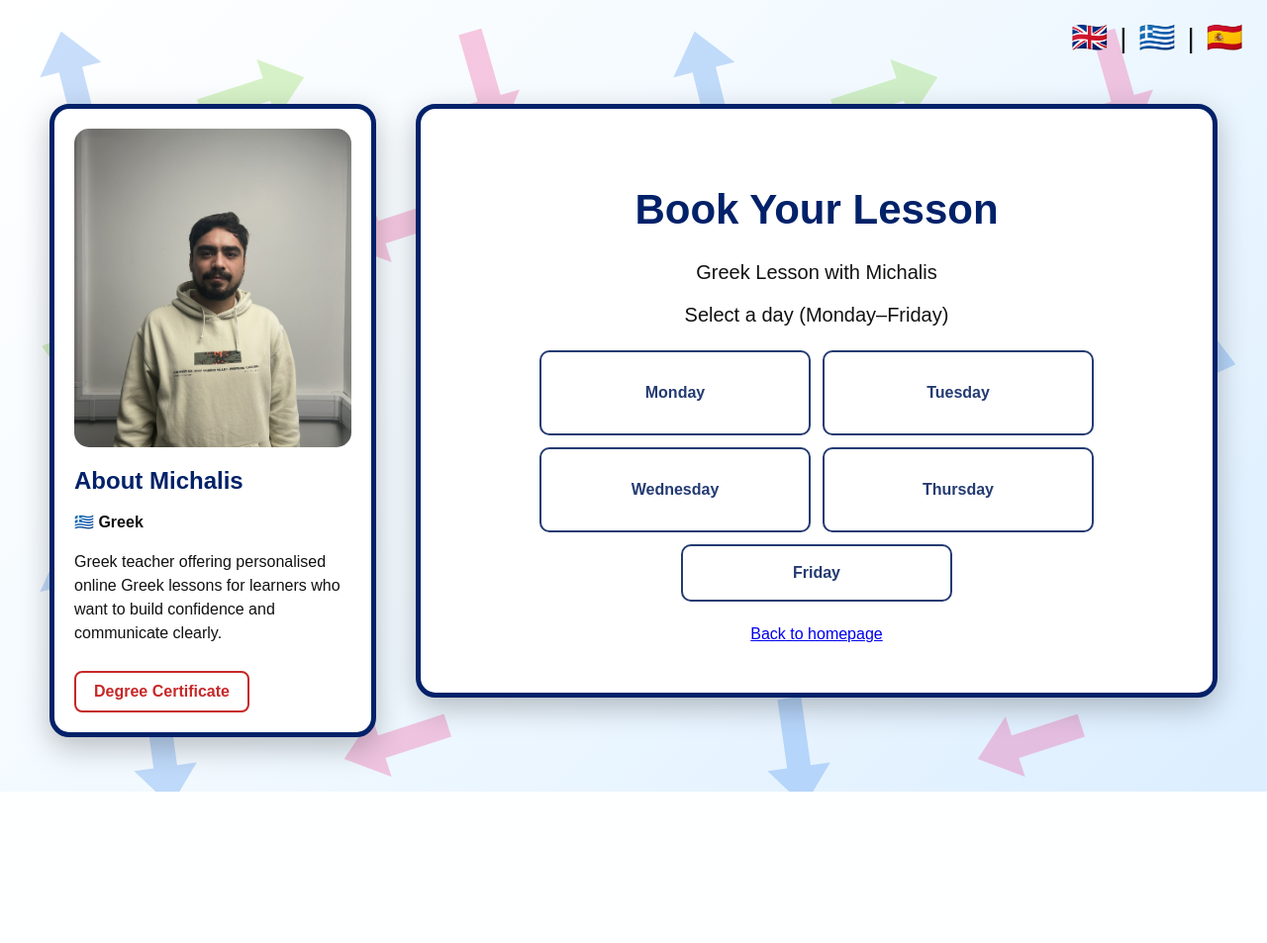
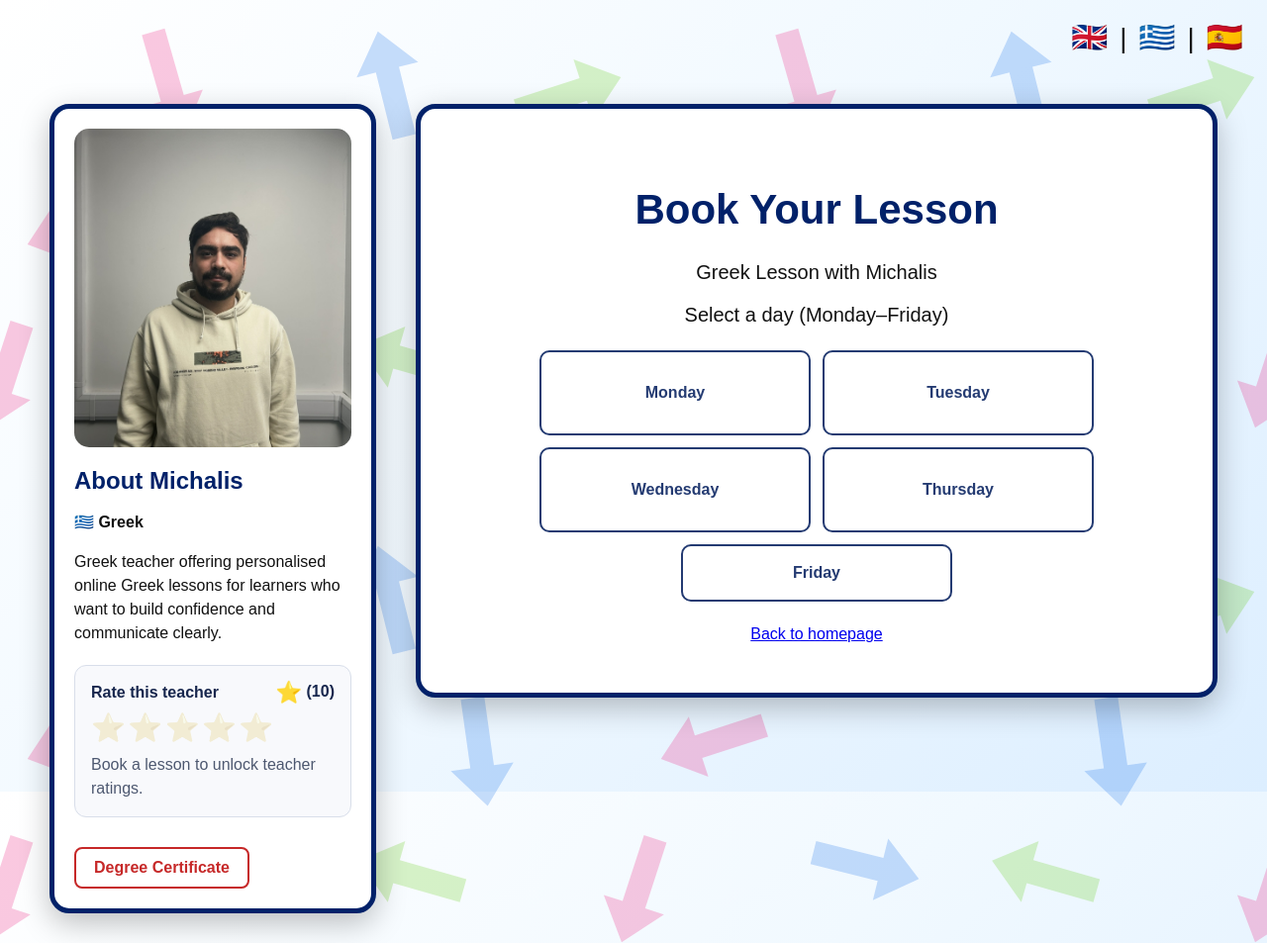
Before and after one commit to EnglishwithMike/english-teacher-website, a Flask app: page /booking/michalis in a window 1280 px wide. Shown: the whole page at 99% size. Before the commit the page ends 800 px from the top, so only its background shows below. Run offline with Flask 3, Linux system fonts and the light colour scheme; data that the repository does not hold is empty; some libraries are stand-ins or nearby versions.

Commit message:
Add verified teacher rating system

```diff
--- a/app.py
+++ b/app.py
@@ -13,6 +13,7 @@ from cloud_storage import (
 )
 import os
 import io
+import hmac
 import uuid
 import time
 import subprocess
@@ -69,6 +70,14 @@ TRANSLATIONS = {
         "slogan": "Learn in every direction.",
         "free_lesson_message": "🎉 First lesson FREE with Mike & Michalis!",
         "book_a_lesson": "Book a Lesson",
+        "rate_this_teacher": "Rate this teacher",
+        "choose_rating": "Choose a rating from 1 to 5 stars",
+        "out_of_5_stars": "out of 5 stars",
+        "submit_rating": "Submit rating",
+        "rating_thanks": "Thank you! Your rating has been added.",
+        "rating_already": "You have already rated this teacher.",
+        "rating_only_booked": "Only students who have booked a lesson can leave a rating.",
+        "rating_unlock": "Book a lesson to unlock teacher ratings.",
         "about_us": "About Us",
         "about_intro": "LearningXY is an independent online learning website that gives people from all around the world the opportunity to learn while also allowing teachers to create and offer their own lessons.",
         "qualified_tutors": "Qualified and supportive tutors",
@@ -114,6 +123,14 @@ TRANSLATIONS = {
         "slogan": "Μάθηση προς κάθε κατεύθυνση.",
         "free_lesson_message": "🎉 Πρώτο μάθημα ΔΩΡΕΑΝ με τον Mike και τον Michalis!",
         "book_a_lesson": "Κλείστε ένα Μάθημα",
+        "rate_this_teacher": "Αξιολογήστε αυτόν τον εκπαιδευτικό",
+        "choose_rating": "Επιλέξτε αξιολόγηση από 1 έως 5 αστέρια",
+        "out_of_5_stars": "από 5 αστέρια",
+        "submit_rating": "Υποβολή αξιολόγησης",
+        "rating_thanks": "Ευχαριστούμε! Η αξιολόγησή σας προστέθηκε.",
+        "rating_already": "Έχετε ήδη αξιολογήσει αυτόν τον εκπαιδευτικό.",
+        "rating_only_booked": "Μόνο οι μαθητές που έχουν κλείσει μάθημα μπορούν να αφήσουν αξιολόγηση.",
+        "rating_unlock": "Κλείστε ένα μάθημα για να ενεργοποιήσετε τις αξιολογήσεις.",
         "about_us": "Σχετικά με Εμάς",
         "about_intro": "Το LearningXY είναι μια ανεξάρτητη διαδικτυακή ιστοσελίδα μάθησης που δίνει σε ανθρώπους από όλο τον κόσμο την ευκαιρία να μάθουν, ενώ παράλληλα επιτρέπει σε εκπαιδευτικούς να δημιουργούν και να προσφέρουν τα δικά τους μαθήματα.",
         "qualified_tutors": "Καταρτισμένοι και υποστηρικτικοί καθηγητές",
@@ -159,6 +176,14 @@ TRANSLATIONS = {
         "slogan": "Aprendizaje en todas las direcciones.",
         "free_lesson_message": "🎉 ¡Primera clase GRATIS con Mike y Michalis!",
         "book_a_lesson": "Reserva una Clase",
+        "rate_this_teacher": "Valora a este profesor",
+        "choose_rating": "Elige una valoración de 1 a 5 estrellas",
+        "out_of_5_stars": "de 5 estrellas",
+        "submit_rating": "Enviar valoración",
+        "rating_thanks": "¡Gracias! Tu valoración ha sido añadida.",
+        "rating_already": "Ya has valorado a este profesor.",
+        "rating_only_booked": "Solo los estudiantes que hayan reservado una clase pueden dejar una valoración.",
+        "rating_unlock": "Reserva una clase para poder valorar al profesor.",
         "about_us": "Sobre Nosotros",
         "about_intro": "LearningXY es un sitio web independiente de aprendizaje en línea que ofrece a personas de todo el mundo la oportunidad de aprender, al mismo tiempo que permite a los profesores crear y ofrecer sus propias clases.",
         "qualified_tutors": "Profesores cualificados y comprometidos",
@@ -209,6 +234,85 @@ def get_lang():
     return lang
 
 
+RATING_START_COUNTS = {
+    "mike": 16,
+    "michalis": 10,
+}
+
+
+def get_teacher_rating_counts(teacher_keys):
+    counts = {
+        teacher: RATING_START_COUNTS.get(teacher, 0)
+        for teacher in teacher_keys
+    }
+
+    conn = sqlite3.connect("bookings.db")
+    cursor = conn.cursor()
+    rows = cursor.execute("""
+        SELECT teacher, COUNT(*)
+        FROM teacher_ratings
+        GROUP BY teacher
+    """).fetchall()
+    conn.close()
+
+    for row in rows:
+        teacher = row[0]
+        counts[teacher] = (
+            RATING_START_COUNTS.get(teacher, 0) + int(row[1])
+        )
+
+    return counts
+
+
+def grant_rating_permission(teacher, email):
+    permissions = dict(session.get("rating_permissions", {}))
+    permissions[teacher] = email.strip().lower()
+    session["rating_permissions"] = permissions
+    session.permanent = True
+    session.modified = True
+
+
+def teacher_booking_path(teacher):
+    if teacher == "mike":
+        return "/booking"
+    if teacher == "michalis":
+        return "/booking/michalis"
+    return f"/booking/teacher/{teacher}"
+
+
+def get_teacher_rating_context(teacher):
+    counts = get_teacher_rating_counts([teacher])
+    permissions = session.get("rating_permissions", {})
+    booking_email = permissions.get(teacher)
+    already_rated = False
+
+    if booking_email:
+        conn = sqlite3.connect("bookings.db")
+        cursor = conn.cursor()
+        already_rated = cursor.execute("""
+            SELECT id
+            FROM teacher_ratings
+            WHERE teacher = ? AND booking_email = ?
+        """, (teacher, booking_email)).fetchone() is not None
+        conn.close()
+
+    csrf_token = session.get("rating_csrf_token")
+
+    if not csrf_token:
+        csrf_token = uuid.uuid4().hex
+        session["rating_csrf_token"] = csrf_token
+
+    return {
+        "rating_count": counts.get(
+            teacher,
+            RATING_START_COUNTS.get(teacher, 0)
+        ),
+        "can_rate": bool(booking_email),
+        "already_rated": already_rated,
+        "rating_csrf_token": csrf_token,
+    }
+
+
 
 def init_db():
     conn = sqlite3.connect("bookings.db")
@@ -258,6 +362,17 @@ def init_db():
             time TEXT NOT NULL,
             created_at TEXT DEFAULT CURRENT_TIMESTAMP,
             UNIQUE (lesson_date, time)
+        )
+    """)
+
+    c.execute("""
+        CREATE TABLE IF NOT EXISTS teacher_ratings (
+            id INTEGER PRIMARY KEY AUTOINCREMENT,
+            teacher TEXT NOT NULL,
+            booking_email TEXT NOT NULL,
+            rating INTEGER NOT NULL CHECK (rating BETWEEN 1 AND 5),
+            created_at TEXT DEFAULT CURRENT_TIMESTAMP,
+            UNIQUE (teacher, booking_email)
         )
     """)
 
@@ -379,10 +494,16 @@ def get_approved_teacher_by_slug(slug):
 @app.route("/")
 def home():
     lang = get_lang()
+    approved_teachers = get_public_approved_teachers()
+    teacher_keys = ["mike", "michalis"] + [
+        teacher["slug"] for teacher in approved_teachers
+    ]
+
     return render_template(
         "index.html",
         teachers=TEACHERS,
-        approved_teachers=get_public_approved_teachers(),
+        approved_teachers=approved_teachers,
+        rating_counts=get_teacher_rating_counts(teacher_keys),
         lang=lang,
         t=TRANSLATIONS[lang]
     )
@@ -500,6 +621,7 @@ def booking_approved_teacher(teacher_slug):
     availability = get_dynamic_teacher_availability(
         teacher_info["id"]
     )
+    rating_context = get_teacher_rating_context(teacher_slug)
 
     return render_template(
         "booking.html",
@@ -508,7 +630,8 @@ def booking_approved_teacher(teacher_slug):
         dynamic_teacher=True,
         available_days=[row["day"] for row in availability],
         lang=lang,
-        t=TRANSLATIONS[lang]
+        t=TRANSLATIONS[lang],
+        **rating_context
     )
 
 
@@ -623,6 +746,8 @@ def get_upcoming_static_dates(teacher):
 @app.route("/booking")
 def booking():
     lang = get_lang()
+    rating_context = get_teacher_rating_context("mike")
+
     return render_template(
         "booking.html",
         teacher="mike",
@@ -630,12 +755,15 @@ def booking():
         upcoming_dates=get_upcoming_static_dates("mike"),
         lang=lang,
         t=TRANSLATIONS[lang],
+        **rating_context
     )
 
 
 @app.route("/booking/michalis")
 def booking_michalis():
     lang = get_lang()
+    rating_context = get_teacher_rating_context("michalis")
+
     return render_template(
         "booking.html",
         teacher="michalis",
@@ -643,6 +771,7 @@ def booking_michalis():
         upcoming_dates=get_upcoming_static_dates("michalis"),
         lang=lang,
         t=TRANSLATIONS[lang],
+        **rating_context
     )
 
 
@@ -940,6 +1069,7 @@ def book():
         conn.commit()
         conn.close()
 
+        grant_rating_permission(teacher, email)
         teacher_name = teacher_info["name"]
         teacher_flag = teacher_info["flag"]
 
@@ -1064,6 +1194,79 @@ You can also see this booking in your teacher dashboard.
     )
 
 
+@app.route("/rate-teacher/<teacher>", methods=["POST"])
+def rate_teacher(teacher):
+    lang = request.form.get("lang", "en")
+
+    if lang not in TRANSLATIONS:
+        lang = "en"
+
+    expected_token = session.get("rating_csrf_token")
+    submitted_token = request.form.get("csrf_token", "")
+
+    if (
+        not expected_token
+        or not hmac.compare_digest(expected_token, submitted_token)
+    ):
+        return "Invalid rating request.", 400
+
+    try:
+        rating = int(request.form.get("rating", ""))
+    except ValueError:
+        rating = 0
+
+    if rating not in (1, 2, 3, 4, 5):
+        return "Please choose a rating from 1 to 5 stars.", 400
+
+    permissions = session.get("rating_permissions", {})
+    booking_email = permissions.get(teacher)
+
+    booking_path = teacher_booking_path(teacher)
+
+    if not booking_email:
+        return redirect(
+            f"{booking_path}?lang={lang}&rating_status=not-eligible"
+            "#teacher-rating"
+        )
+
+    conn = sqlite3.connect("bookings.db")
+    cursor = conn.cursor()
+
+    eligible_booking = cursor.execute("""
+        SELECT id
+        FROM bookings
+        WHERE teacher = ?
+          AND LOWER(email) = ?
+        LIMIT 1
+    """, (teacher, booking_email)).fetchone()
+
+    if not eligible_booking:
+        conn.close()
+        return redirect(
+            f"{booking_path}?lang={lang}&rating_status=not-eligible"
+            "#teacher-rating"
+        )
+
+    cursor.execute("""
+        INSERT INTO teacher_ratings
+            (teacher, booking_email, rating)
+        VALUES (?, ?, ?)
+        ON CONFLICT DO NOTHING
+        RETURNING id
+    """, (teacher, booking_email, rating))
+
+    rating_added = cursor.fetchone() is not None
+    conn.commit()
+    conn.close()
+
+    status = "thanks" if rating_added else "already-rated"
+
+    return redirect(
+        f"{booking_path}?lang={lang}&rating_status={status}"
+        "#teacher-rating"
+    )
+
+
 @app.route("/success")
 def success():
     session_id = request.args.get("session_id")
@@ -1172,6 +1375,8 @@ def success():
         conn.commit()
 
     conn.close()
+
+    grant_rating_permission(teacher, email)
 
     owner_email_ok = send_email(
         OWNER_EMAIL,
--- a/static/style.css
+++ b/static/style.css
@@ -2439,3 +2439,119 @@ body {
     background: #edf9f0;
     color: #245c35;
 }
+
+
+/* Teacher review counts beside booking buttons */
+.teacher-card > a {
+    display: inline-block;
+    vertical-align: middle;
+}
+
+.teacher-rating {
+    display: inline-block;
+    margin-left: 12px;
+    color: #17264d;
+    font-weight: 700;
+    vertical-align: middle;
+    white-space: nowrap;
+}
+
+
+.rating-star {
+    display: inline-block;
+    font-size: 1.35em;
+    line-height: 1;
+    filter: none;
+    vertical-align: middle;
+}
+
+
+/* Interactive teacher rating system */
+.teacher-rating-widget {
+    margin: 1.25rem 0;
+    padding: 1rem;
+    border: 1px solid #d8deea;
+    border-radius: 12px;
+    background: #f8f9fc;
+}
+
+.teacher-rating-heading {
+    display: flex;
+    align-items: center;
+    justify-content: space-between;
+    gap: 1rem;
+    margin-bottom: 0.7rem;
+    color: #17264d;
+}
+
+.teacher-rating-total {
+    white-space: nowrap;
+    font-weight: 700;
+}
+
+.teacher-rating-form {
+    margin: 0;
+}
+
+.rating-stars {
+    display: inline-flex;
+    flex-direction: row-reverse;
+    justify-content: flex-end;
+    gap: 0.15rem;
+    margin: 0;
+    padding: 0;
+    border: 0;
+}
+
+.rating-stars input {
+    position: absolute;
+    width: 1px;
+    height: 1px;
+    opacity: 0;
+}
+
+.rating-stars label {
+    font-size: 1.75rem;
+    line-height: 1;
+    cursor: pointer;
+    opacity: 0.35;
+    filter: grayscale(0.45);
+    transition: transform 0.15s ease, opacity 0.15s ease;
+}
+
+.rating-stars input:checked ~ label,
+.rating-stars label:hover,
+.rating-stars label:hover ~ label {
+    opacity: 1;
+    filter: none;
+    transform: scale(1.06);
+}
+
+.rating-stars.locked label {
+    cursor: not-allowed;
+    opacity: 0.35;
+    filter: grayscale(0.55);
+    transform: none;
+}
+
+.rating-submit-button {
+    display: block;
+    margin-top: 0.75rem;
+    padding: 0.6rem 1rem;
+}
+
+.rating-message {
+    margin: 0.7rem 0 0;
+    color: #4d5870;
+    font-size: 0.9rem;
+}
+
+.rating-success {
+    color: #24703b;
+    font-weight: 700;
+}
+
+.rating-error {
+    color: #a52b3a;
+    font-weight: 700;
+}
--- a/templates/booking.html
+++ b/templates/booking.html
@@ -8,6 +8,75 @@
     {% include "posthog.html" %}
 </head>
 <body>
+
+{% macro teacher_rating_widget(
+    teacher,
+    rating_count,
+    can_rate,
+    already_rated,
+    rating_csrf_token,
+    lang
+) %}
+    <div class="teacher-rating-widget" id="teacher-rating">
+        <div class="teacher-rating-heading">
+            <strong>{{ t.rate_this_teacher }}</strong>
+            <span class="teacher-rating-total">
+                <span class="rating-star">⭐️</span>
+                ({{ rating_count }})
+            </span>
+        </div>
+
+        {% set rating_status = request.args.get("rating_status") %}
+        {% set rating_enabled = can_rate and not already_rated %}
+
+        <form method="post"
+              action="/rate-teacher/{{ teacher }}"
+              class="teacher-rating-form">
+            <input type="hidden"
+                   name="csrf_token"
+                   value="{{ rating_csrf_token }}">
+            <input type="hidden" name="lang" value="{{ lang }}">
+
+            <fieldset class="rating-stars{% if not rating_enabled %} locked{% endif %}"
+                      {% if not rating_enabled %}disabled{% endif %}
+                      aria-label="{{ t.choose_rating }}">
+                {% for value in range(5, 0, -1) %}
+                    <input type="radio"
+                           id="rating-{{ teacher }}-{{ value }}"
+                           name="rating"
+                           value="{{ value }}"
+                           required>
+                    <label for="rating-{{ teacher }}-{{ value }}"
+                           title="{{ value }} {{ t.out_of_5_stars }}">⭐️</label>
+                {% endfor %}
+            </fieldset>
+
+            {% if rating_enabled %}
+                <button type="submit" class="rating-submit-button">
+                    {{ t.submit_rating }}
+                </button>
+            {% endif %}
+        </form>
+
+        {% if rating_status == "thanks" %}
+            <p class="rating-message rating-success">
+                {{ t.rating_thanks }}
+            </p>
+        {% elif rating_status == "already-rated" or already_rated %}
+            <p class="rating-message">
+                {{ t.rating_already }}
+            </p>
+        {% elif rating_status == "not-eligible" %}
+            <p class="rating-message rating-error">
+                {{ t.rating_only_booked }}
+            </p>
+        {% elif not can_rate %}
+            <p class="rating-message">
+                {{ t.rating_unlock }}
+            </p>
+        {% endif %}
+    </div>
+{% endmacro %}
 
 <div class="language-switcher">
     <a href="{{ request.path }}?lang=en">🇬🇧</a> |
@@ -66,6 +135,15 @@
                     </div>
                 {% endif %}
 
+                {{ teacher_rating_widget(
+                    teacher,
+                    rating_count,
+                    can_rate,
+                    already_rated,
+                    rating_csrf_token,
+                    lang
+                ) }}
+
                 <a class="public-qualification-button"
                    href="/booking/teacher/{{ teacher }}/qualification"
                    target="_blank"
@@ -86,6 +164,16 @@
                     <p>{{ t.mike_bio_1 }}</p>
                     <p>{{ t.mike_bio_2 }}</p>
                     <p>{{ t.mike_bio_3 }}</p>
+
+                    {{ teacher_rating_widget(
+                        teacher,
+                        rating_count,
+                        can_rate,
+                        already_rated,
+                        rating_csrf_token,
+                        lang
+                    ) }}
+
                     <a
                         class="degree-certificate-button"
                         href="{{ url_for('static', filename='documents/degree-certificate.pdf') }}"
@@ -96,6 +184,16 @@
                 {% elif teacher == "michalis" %}
                     <p><strong>🇬🇷 Greek</strong></p>
                     <p>{{ t.michalis_bio }}</p>
+
+                    {{ teacher_rating_widget(
+                        teacher,
+                        rating_count,
+                        can_rate,
+                        already_rated,
+                        rating_csrf_token,
+                        lang
+                    ) }}
+
                     <a
                         class="degree-certificate-button"
                         href="{{ url_for('static', filename='documents/degree-certificate.pdf') }}"
--- a/templates/index.html
+++ b/templates/index.html
@@ -63,6 +63,7 @@
                             {{ t.book_english }}
                         </button>
                     </a>
+                    <span class="teacher-rating"><span class="rating-star">⭐️</span> ({{ rating_counts.get("mike", 16) }})</span>
                 </div>
 
                 <div class="teacher-card">
@@ -73,6 +74,7 @@
                             {{ t.book_greek }}
                         </button>
                     </a>
+                    <span class="teacher-rating"><span class="rating-star">⭐️</span> ({{ rating_counts.get("michalis", 10) }})</span>
                 </div>
 
                 {% for approved_teacher in approved_teachers %}
@@ -136,6 +138,7 @@
                                 ) }}
                             </button>
                         </a>
+                        <span class="teacher-rating"><span class="rating-star">⭐️</span> ({{ rating_counts.get(approved_teacher.slug, 0) }})</span>
                     </div>
                 {% endfor %}
 
```
